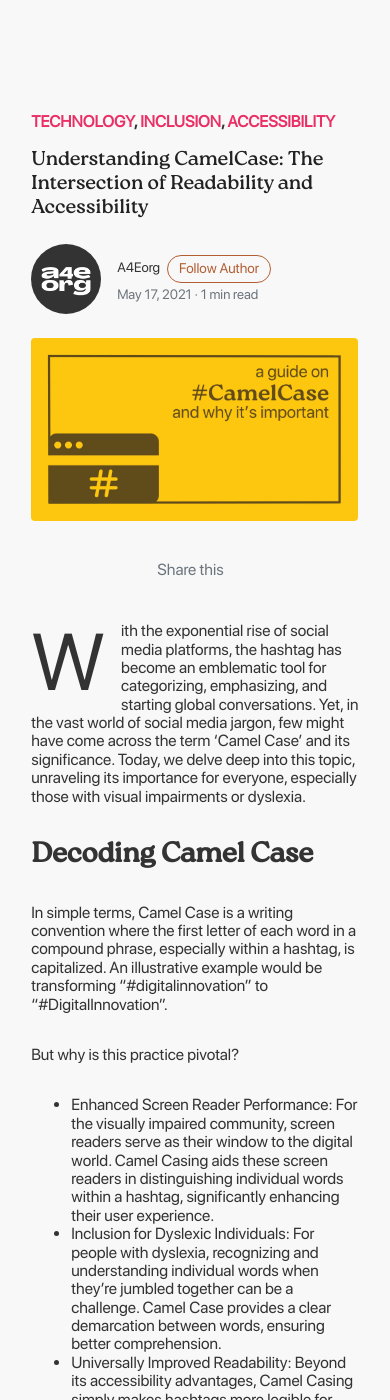
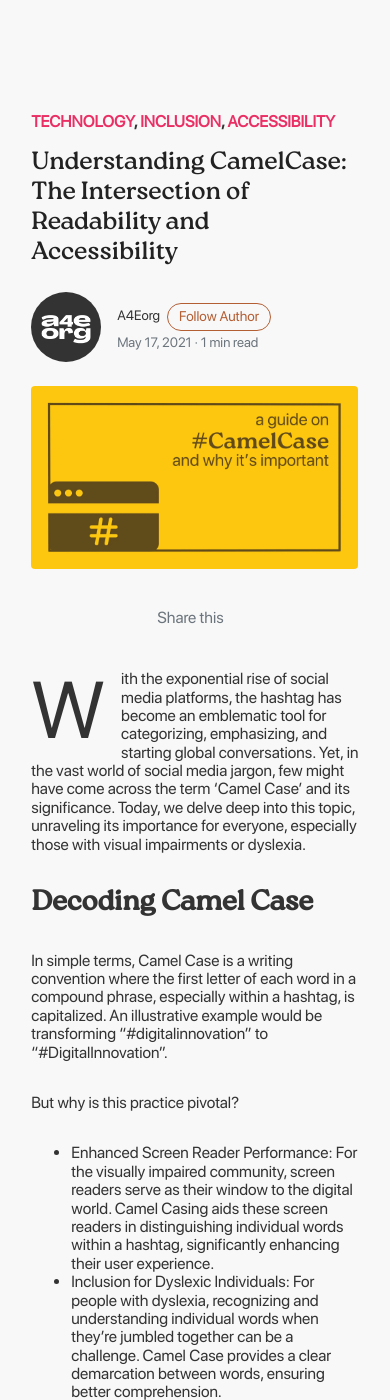
Before and after one commit to syedulazam/a4e-journal, a Jekyll site: the page built from _posts/2021-05-17-understanding-camelcase.markdown, in a window 390 px wide and 1400 px high. Built offline with Jekyll 4.4.1, drawn with Linux system fonts in a browser that asks for light colours; nearby versions of some CDN libraries; comment, search, counter and statistics services are not loaded.

Commit message:
Revert "font fixing"
This reverts commit 65b8c3cb6b6847f0f830454e223abdf595ac2535.

```diff
--- a/assets/css/theme.css
+++ b/assets/css/theme.css
@@ -40,12 +40,12 @@ a.text-dark:hover {
 }
 @media (max-width:991.98px) {
     .display-3 {
-        font-size:3.25rem;
+        font-size:3.5rem;
     }
 }
 @media (max-width:767.98px) {
     .display-3 {
-        font-size:1.75rem;
+        font-size:2rem;
     }
 }
 .row.gap-y>.col,.row.gap-y>[class*="col-"] {
@@ -714,12 +714,12 @@ article h1,article h2,article h3,article h4,article h5,article h6,article .h1,ar
 }
 @media (max-width:1199.98px) {
     .display-4 {
-        font-size:30px;
+        font-size:35px;
     }
 }
 @media (max-width:991.98px) {
     .display-4 {
-        font-size:20px;
+        font-size:25px;
     }
     .alertbar {
         display: none !important;
```
Also changed, not shown: assets/css/main.css.
